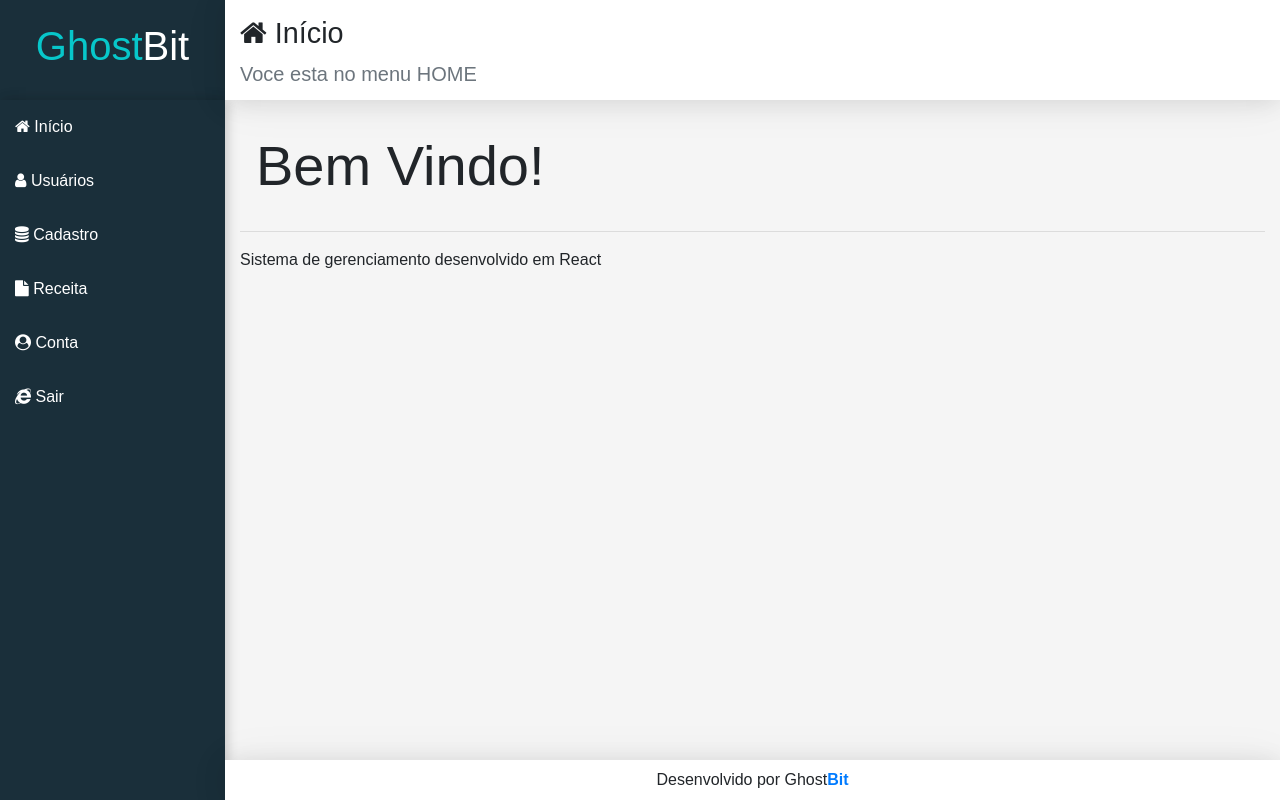
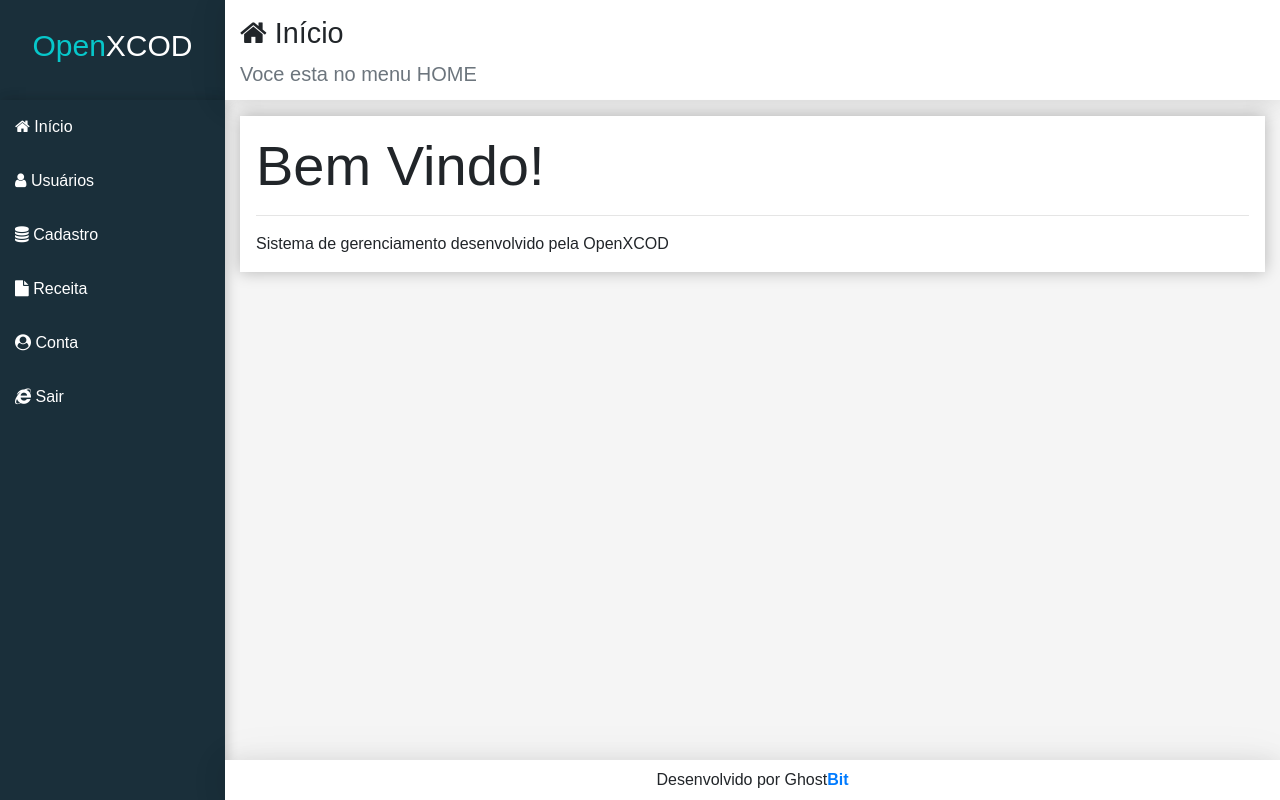
Before and after one commit to jonatasvnascimento/CRUD-React, a React (Create React App) app in the folder frontend/: page / in a window 1280 px wide. Built offline with nearby package versions, Linux system fonts and the light colour scheme.

Commit message:
Add Home

```diff
--- a/frontend/src/App.js
+++ b/frontend/src/App.js
@@ -6,16 +6,13 @@ import React from 'react'
 
 import Logo from './components/template/Logo'
 import Nav from './components/template/Nav'
-import Main from './components/template/Main'
+import Home from './components/home/Home'
 import Footer from './components/template/Footer'
 
 export default props =>
     <div className="app">
         <Logo />
         <Nav />
-        <Main icon="home" title="Início"
-            subtitle="Voce esta no menu HOME">
-            <div className="display-4">Bem Vindo!</div>
-        </Main>
+        <Home />
         <Footer />
     </div>
--- /dev/null
+++ b/frontend/src/components/home/Home.jsx
@@ -0,0 +1,11 @@
+import React from 'react'
+import Main from '../template/Main'
+
+export default props =>
+    <Main icon="home" title="Início"
+        subtitle="Voce esta no menu HOME">
+        <div className="display-4">Bem Vindo!</div>
+        <hr />
+        <p className="mb-0">Sistema de gerenciamento desenvolvido pela OpenXCOD</p>
+
+    </Main>
--- a/frontend/src/components/template/Logo.css
+++ b/frontend/src/components/template/Logo.css
@@ -1,10 +1,11 @@
-
 aside.logo {
     background-color: var(--bg-dark);
     display: flex;
     justify-content: center;
     align-items: center;
+
 }
+
 aside.logo img {
     padding: 0px 15px;
     width: 100%;
@@ -12,26 +13,29 @@ aside.logo img {
 
 .one_name {
     color: rgba(0, 255, 255, 0.733);
-    font-size: 40px;
+    font-size: 30px;
     transition: all ease 1s;
 }
 
 .one_name:hover {
     filter: blur(0);
-    -webkit-text-stroke: 0.5px rgb(0, 255, 242);
-    color: rgba(255, 255, 255, 0.1);
-    text-shadow: -0px 0px 0px 10px rgb(0, 252, 252);
+    -webkit-text-stroke: 0.50px rgb(0, 255, 234, 0.9);
+    color: rgba(0, 247, 255, 0.9);
+    text-shadow: -0px 0px 0px 5px rgb(0, 252, 252);
     -webkit-background-clip: text;
     transition: all ease 1s;
 }
 
 .two_name {
     color: rgb(255, 255, 255);
+    transition: all ease 1s;
+
 }
+
 .two_name:hover {
     filter: blur(0);
-    -webkit-text-stroke: 1px rgba(255, 255, 255, 0.1);
-    color: rgb(0, 238, 255);
+    -webkit-text-stroke: 1px rgba(238, 255, 0, 0.1);
+    color: rgb(251, 255, 0);
     text-shadow: -0px 0px 0px 10px rgb(0, 252, 252);
     -webkit-background-clip: text;
     transition: all ease 1s;
--- a/frontend/src/components/template/Logo.jsx
+++ b/frontend/src/components/template/Logo.jsx
@@ -7,5 +7,5 @@ export default props =>
         <a href="/" className="logo">
             {/* <img src={logo} alt="logo"/> */}
         </a>
-        <h1 className="one_name">Ghost<span className="two_name">Bit</span></h1>
+        <h1 className="one_name">Open<span className="two_name">XCOD</span></h1>
     </aside>
--- a/frontend/src/components/template/Main.jsx
+++ b/frontend/src/components/template/Main.jsx
@@ -1,4 +1,4 @@
-// import './Main.css'
+import './Main.css'
 import React from 'react'
 import Header from './Header'
 
@@ -10,8 +10,6 @@ export default props =>
                 <div className="p-3 mt-3">
                     {props.children}
                 </div>
-                <hr/>
-                <p className="mb-0">Sistema de gerenciamento desenvolvido em React</p>
             </main>
         </main>
     </React.Fragment>
```
Also changed, not shown: 2 other files (tests, documents, lock files or other folders).
